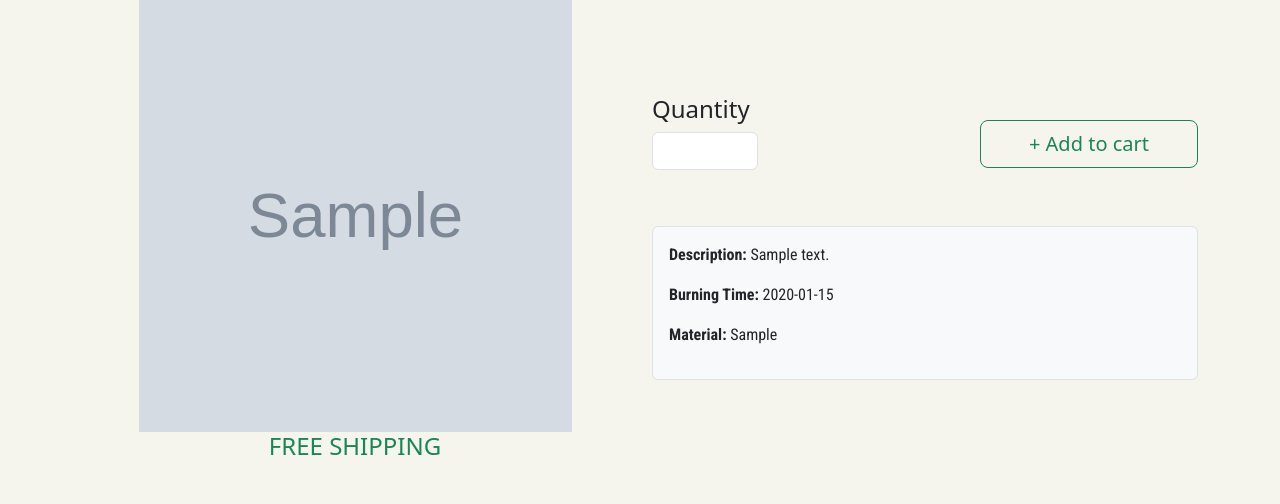
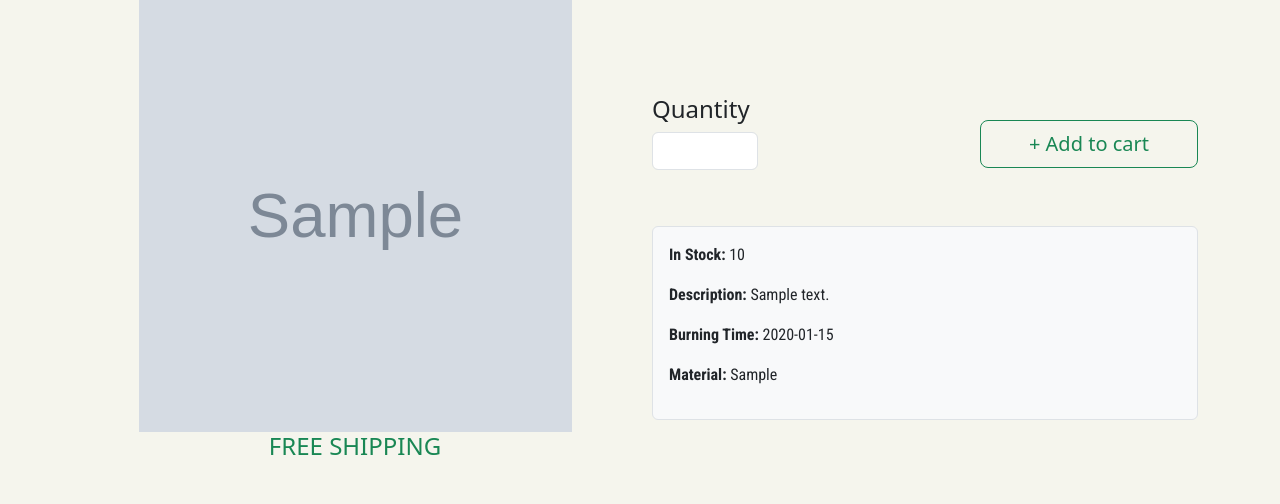
Before and after one commit to tsiapalis/webshop_group, a Django app: page /item/1 in a window 1280 px wide. Shown: the part 215-719 px from the top of the page. Run offline with Django 5.2, Linux system fonts and the light colour scheme; tables that the repository leaves empty hold one stand-in row (values such as "Sample post"); grey boxes marked "Sample" are stand-in pictures; some libraries are stand-ins or nearby versions; some web fonts are replaced.

Commit message:
out of stock functinallity added to detailed_item

```diff
--- a/core_app/discovery_view.py
+++ b/core_app/discovery_view.py
@@ -3,6 +3,8 @@ from .models import Candle
 from django.shortcuts import render, get_object_or_404
 from django.http import HttpResponseRedirect
 from django.db.models import Q
+from django.contrib import messages
+
 
 class Discovery(View):
     def get(self, request, item_id=None):
@@ -11,10 +13,7 @@ class Discovery(View):
 
         if item_id:
             item = get_object_or_404(Candle, id=item_id)
-            print(cart)
-            print(item_id)
             quantity = cart.get(str(item_id))
-            print("quantity: ", quantity)
             return render(request, 'core_app/discovery/detailed_item.html', {'cart_count': cart_count, 'item': item, 'quantity': quantity})
         else:
             category = request.GET.get('category', None)
@@ -46,10 +45,18 @@ class Discovery(View):
 
         cart = request.session.get('cart', {})
 
+        item = get_object_or_404(Candle, id=item_id)
+
+        if item.in_stock < 0:
+            return HttpResponseRedirect(request.META.get('HTTP_REFERER'))
+
         if new_quantity == 0:
             cart.pop(item_id, None)
         else:
-            cart[item_id] = new_quantity
+            if new_quantity <= item.in_stock:
+                cart[item_id] = new_quantity
+            else:
+                cart[item_id] = item.in_stock
 
         request.session['cart'] = cart
 
--- a/templates/core_app/discovery/detailed_item.html
+++ b/templates/core_app/discovery/detailed_item.html
@@ -25,15 +25,21 @@
         </div>
 
         <div class="pt-3">
+          {% if item.in_stock > 0 %}
           <button class="btn btn-outline-success btn-lg px-5" type="submit">
             + Add to cart
           </button>
+          {% else %}
+          <button class="btn btn-outline-success btn-lg px-5" type="submit" disabled>
+            + Add to cart
+          </button>
+          {% endif %}
         </div>
-
       </form>
 
 
       <div class="mt-5 col-12 bg-light p-3 border rounded roboto-font fw-normal">
+        <p><strong>In Stock:</strong> {{ item.in_stock }}</p>
         <p><strong>Description:</strong> {{ item.description }}</p>
         <p><strong>Burning Time:</strong> {{ item.burn_time }} </p>
         <p><strong>Material:</strong> {{ item.material }}</p>
```
